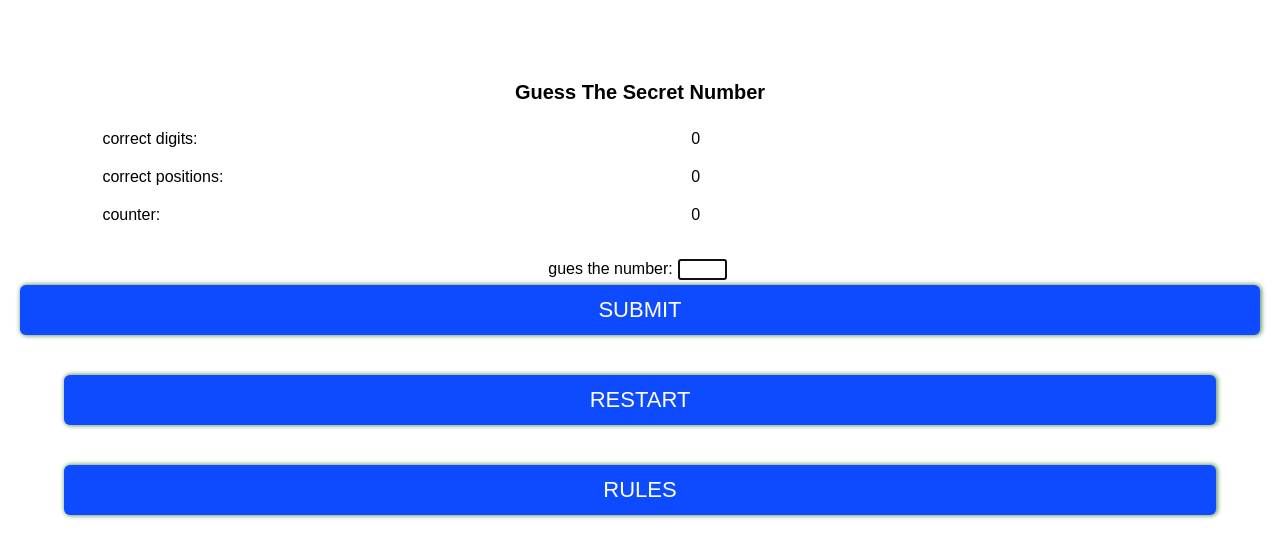
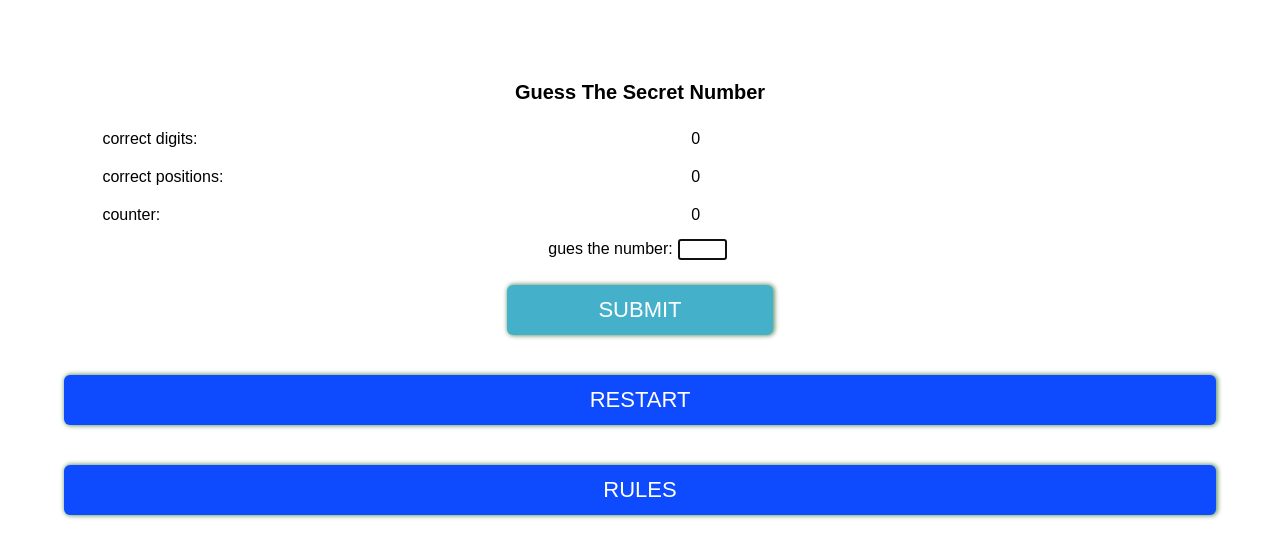
Before and after one commit to marcinliwen/secretnumber, a React (Create React App) app: page / in a window 1280 px wide. Both pictures are taken after a click on the button "PLAY". Shown: the top 558 px of the page. Built offline with nearby package versions, Linux system fonts and the light colour scheme.

Commit message:
stylr color, width on submit button

```diff
--- a/src/App.css
+++ b/src/App.css
@@ -158,9 +158,12 @@ div{
 }
 
 .sub-button{
+  padding: 0;
+  margin-top: 20px;
+  margin-bottom: 20px;
     width:100%;
     height: 50px;
-    background-color: #0E4BFE;
+    background-color: #45b0ca;
     color: white;
     border: none;
     border-radius: 6px;
--- a/src/SecretNumber.js
+++ b/src/SecretNumber.js
@@ -95,7 +95,7 @@ class SecretNumber extends Component{
                 <Corrects counter = {this.state.places} title='positions' />
                 <div className='contener correct'><p>counter:</p><p>{this.state.counter}</p></div>
                 <div className='contener used-num'>{this.state.usedNum}</div>
-                <form id='form' onSubmit={this.submitHandler.bind(this)}>
+                <form className='contener' onSubmit={this.submitHandler.bind(this)}>
                     <label>
                         gues the number:
                         <input id="number" ref={input => input && input.focus()} type="text"inputmode='numeric' size='3' maxLength='3' minLength='3'  pattern='\d*' required autocomplete="off" value={this.state.value} onChange={this.handleChange.bind(this)}/>
```
